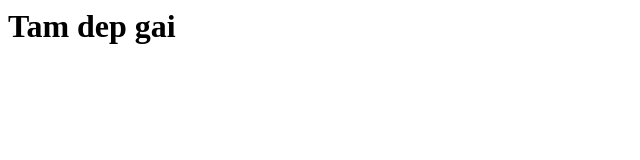
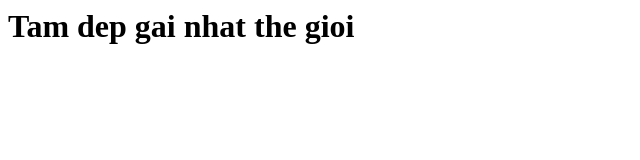
Before and after one commit to LMTam31/footbal, a plain HTML site: page index.html in a window 1280 px wide. Shown: the whole page, without its empty margins (0-640 px from the left). Drawn offline with Linux system fonts and the light colour scheme.

Commit message:
Update index.html

```diff
--- a/index.html
+++ b/index.html
@@ -1 +1 @@
-<h1>Tam dep gai</h1>
+<h1>Tam dep gai nhat the gioi</h1>
```
